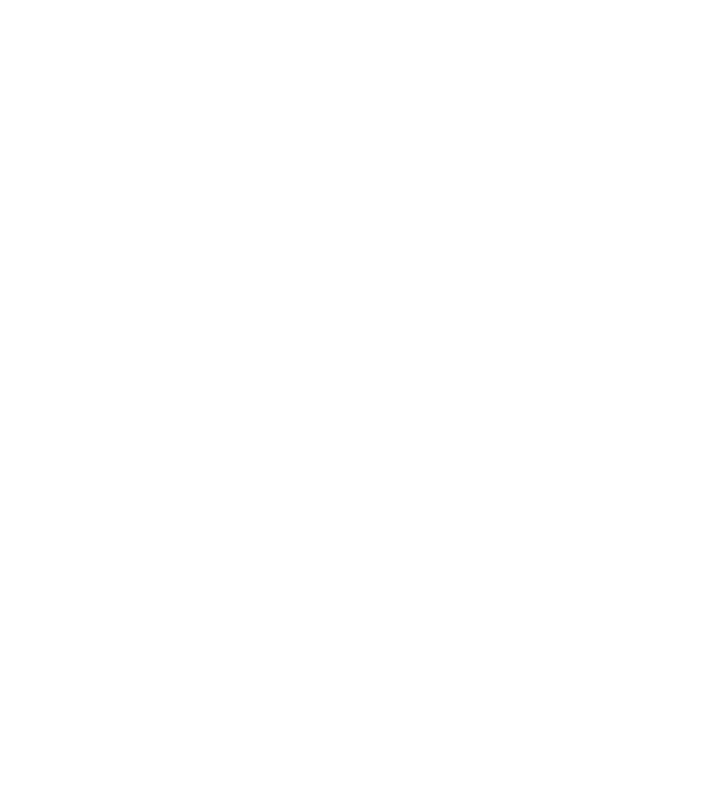
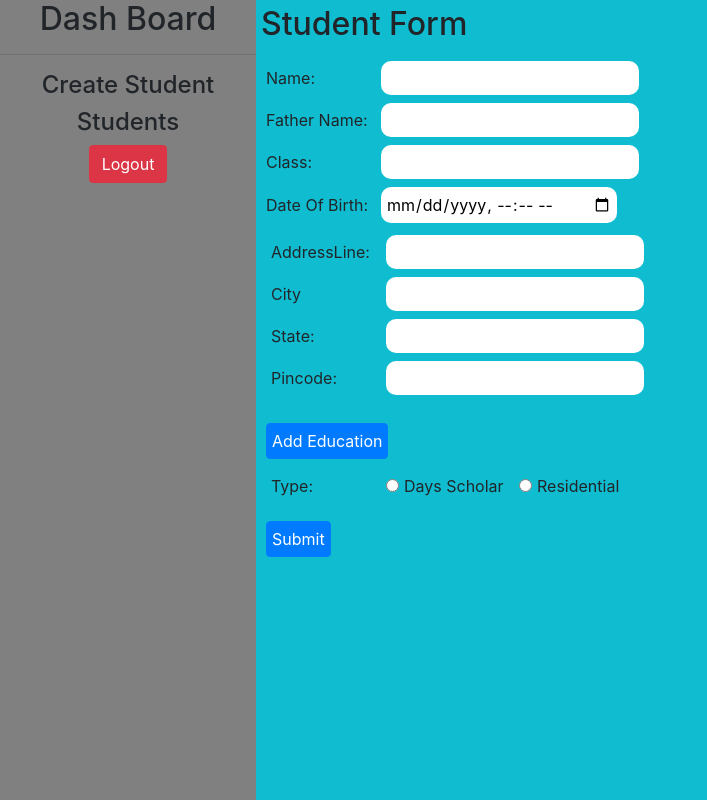
Before and after one commit to shareefsk1/api_integration, an Angular app in the folder school-project/: page /dashboard/createStudent in a window 1280 px wide. Before the commit this address led to /. Shown: the whole page, without its empty margins (0-707 px from the left). Built offline with nearby package versions, Linux system fonts and the light colour scheme.

Commit message:
forms concept with validators was added

```diff
--- /dev/null
+++ b/school-project/src/app/create-student/create-student.component.css
@@ -0,0 +1,20 @@
+*{
+    padding: 5px;
+}
+
+label{
+    display: inline-block;
+    width: 120px;
+}
+input{
+    border: 0px solid black;
+    border-radius: 10px;
+}
+
+button{
+    margin: 5px;
+}
+
+.error{
+    color: red;
+}
--- /dev/null
+++ b/school-project/src/app/create-student/create-student.component.html
@@ -0,0 +1,100 @@
+<h2>Student Form</h2>
+
+<form [formGroup]="studentForm" action="">
+    <label for="">Name:</label>
+    <input formControlName="name" type="text">
+    <br>
+
+    <label for="">Father Name:</label>
+    <input formControlName="fathername" type="text">
+    <br>
+
+    <label for="">Class:</label>
+    <input formControlName="class" type="number">
+    <br>
+
+    <label for="">Date Of Birth:</label>
+    <input formControlName="dob" type="datetime-local">
+    <br>
+
+
+    <div formGroupName="adderess">
+        <label for="">AddressLine:</label>
+        <input formControlName="addressline" type="text">
+        <br>
+
+        <label for="">City</label>
+        <input formControlName="city" type="text">
+        <br>
+
+        <label for="">State:</label>
+        <input formControlName="state" type="text">
+        <br>
+
+        <label for="">Pincode:</label>
+        <input formControlName="pincode" type="number">
+
+        <div class="error" *ngIf="studentForm.get('adderess')?.get('pincode')?.touched && studentForm.get('adderess')?.get('pincode')?.invalid ">
+            <p *ngIf="studentForm.get('adderess')?.get('pincode')?.errors?.['required']">Pincode is required</p>
+            <p *ngIf="studentForm.get('adderess')?.get('pincode')?.errors?.['min']">Pincode should min 6 digits</p>
+            <p *ngIf="studentForm.get('adderess')?.get('pincode')?.errors?.['max']">Pincode should have 6 digits only</p>
+        </div>
+        <br>
+    </div>
+
+
+    <div formArrayName="marks">
+        <div *ngFor="let mark of marksarray.controls, let i = index">
+            <div formGroupName="{{i}}">
+                <h5>Education List {{i + 1}}</h5>
+                <label for="">class:</label>
+                <input formControlName="class" type="text">
+                <br>
+
+                <label for="">year:</label>
+                <input formControlName="year" type="number">
+                <br>
+
+                <label for="">percentage:</label>
+                <input formControlName="percentage" type="number">
+
+                <div class="error" *ngIf="marksarray.controls[i].get('percentage')?.touched && marksarray.controls[i].get('percentage')?.invalid">
+                    <p *ngIf="marksarray.controls[i].get('percentage')?.errors?.['required']">Percentage is required</p>
+                    <p *ngIf="marksarray.controls[i].get('percentage')?.errors?.['min']">Percentage must graterthan 0</p>
+                    <p *ngIf="marksarray.controls[i].get('percentage')?.errors?.['max']">Percentage must lessthan 100</p>
+                </div>
+
+                <br>
+                <button (click)="delete(i)"  class="btn btn-danger">Delete</button>
+            </div>
+        </div>
+    </div>
+    <button (click)="add()" type="submit" class="btn btn-primary">Add Education</button>
+    <br>
+
+
+    <!-- Dynamic Form -->
+    <div>
+        <label for="">Type:</label>
+
+        <input type="radio" name="type" id="ds" value="busfee" formControlName="type">
+        <label for="ds">Days Scholar</label>
+
+        <input type="radio"  name="type" id="rf" value="hostelfee" formControlName="type">
+        <label for="rf">Residential</label>
+
+        <div *ngIf="studentForm.get('type')?.value == 'busfee'">
+            <label for="">Bus Fee:</label>
+            <input type="number" name="" id="" formControlName="busfee">
+        </div>
+
+        <div *ngIf="studentForm.get('type')?.value == 'hostelfee'">
+            <label for="">Hostel Fee:</label>
+            <input type="number" name="" id="" formControlName="hostelfee">
+        </div>
+
+    </div>
+
+
+    <button (click)="submit()" class="btn btn-primary">Submit</button>
+</form>
--- /dev/null
+++ b/school-project/src/app/create-student/create-student.component.ts
@@ -0,0 +1,61 @@
+import { Component } from '@angular/core';
+import { FormGroup, FormControl, FormArray, Validators } from '@angular/forms'
+
+@Component({
+  selector: 'app-create-student',
+  templateUrl: './create-student.component.html',
+  styleUrls: ['./create-student.component.css']
+})
+export class CreateStudentComponent {
+
+      public studentForm: FormGroup = new FormGroup({
+        name : new FormControl(),
+        fathername : new FormControl(),
+        class : new FormControl(),
+        dob : new FormControl(),
+
+        // nested Form
+
+        adderess : new FormGroup({
+          addressline: new FormControl(),
+          city: new FormControl(),
+          state: new FormControl(),
+          pincode: new FormControl(null,[Validators.required, Validators.min(100000), Validators.max(999999)] )
+
+        }),
+        //  Form Array
+        marks: new FormArray([]),
+
+        // Dynamic Form
+        type: new FormControl(),
+        busfee: new FormControl(),
+        hostelfee: new FormControl()
+
+      })
+
+
+
+      submit(){
+        console.log(this.studentForm)
+      }
+
+      get marksarray(){
+        return this.studentForm.get('marks') as FormArray ;
+      }
+
+
+      add(){
+        this.marksarray.push(
+          new FormGroup({
+            class: new FormControl(),
+            year: new FormControl(),
+            percentage: new FormControl(null, [Validators.required, Validators.min(0), Validators.max(100)])
+          })
+        )
+      }
+
+      delete(i:any){
+        this.marksarray.removeAt(i)
+      }
+
+}
--- a/school-project/src/app/dashboard/dashboard.component.css
+++ b/school-project/src/app/dashboard/dashboard.component.css
@@ -0,0 +1,19 @@
+.parent{
+    display: flex;
+
+}
+
+.leftside{
+    width: 20%;
+    height: 100vh;
+    background-color: gray;
+    text-align: center;
+    overflow: auto;
+}
+
+.rightside{
+    width: 80%;
+    height: 100vh;
+    background-color: rgb(16, 189, 208);
+    overflow: auto;
+}
--- a/school-project/src/app/dashboard/dashboard.component.html
+++ b/school-project/src/app/dashboard/dashboard.component.html
@@ -1 +1,17 @@
-<p>dashboard works!</p>
+<div class="parent">
+
+    <div class="leftside">
+        <h2>Dash Board</h2>
+        <hr>
+        <h4 routerLink="createStudent">Create Student</h4>
+        <h4>Students</h4>
+        <button (click)="logout()" type="submit" class="btn btn-danger">Logout</button>
+    </div>
+
+
+    <div class="rightside">
+        <router-outlet> </router-outlet>
+    </div>
+
+
+</div>
--- a/school-project/src/app/dashboard/dashboard.component.ts
+++ b/school-project/src/app/dashboard/dashboard.component.ts
@@ -1,4 +1,5 @@
 import { Component } from '@angular/core';
+import { Router } from '@angular/router';
 
 @Component({
   selector: 'app-dashboard',
@@ -7,4 +8,11 @@
 })
 export class DashboardComponent {
 
+  constructor(private _router:Router){}
+
+  logout(){
+    sessionStorage.removeItem('token');
+    this._router.navigateByUrl('/login')
+  }
+
 }
--- a/school-project/src/app/login-page/login-page.component.html
+++ b/school-project/src/app/login-page/login-page.component.html
@@ -1,20 +1,20 @@
 <div class="login">
-    <form action="">
-        <div>
+    <form [formGroup]="loginForm" action="">
+        <div class="">
             <div>
                 <label for="">Name or Email:</label>
             </div>
             <div>
-                <input type="type" placeholder="Enter your Name">
+                <input formControlName="email" type="type" placeholder="Enter your Name">
             </div>
 
             <div>
                 <label for="">Password:</label>
             </div>
             <div>
-                <input type="password" placeholder="Enter your Password">
+                <input formControlName="password" type="password" placeholder="Enter your Password">
             </div>
-            <button type="submit" class="btn btn-primary">Submit</button>
+            <button (click)="submit()" type="submit" class="btn btn-primary">Submit</button>
         </div>
     </form>
 </div>
--- a/school-project/src/app/login-page/login-page.component.ts
+++ b/school-project/src/app/login-page/login-page.component.ts
@@ -1,4 +1,7 @@
 import { Component } from '@angular/core';
+import { FormGroup, FormControl } from '@angular/forms'
+import { Router } from '@angular/router';
+import { LoginService } from '../login.service';
 
 @Component({
   selector: 'app-login-page',
@@ -7,4 +10,26 @@
 })
 export class LoginPageComponent {
 
+
+    public loginForm:FormGroup = new FormGroup({
+      email : new FormControl(),
+      password: new FormControl()
+    })
+
+    constructor(private _loginService:LoginService, private _router:Router){}
+    submit(){
+
+      console.log(this.loginForm)
+
+      this._loginService.login(this.loginForm.value).subscribe(
+        (data:any) => {
+          sessionStorage.setItem('token', data.token);
+          this._router.navigateByUrl('/dashboard');
+        },
+        (err:any) => {
+          alert('error') ;
+        }
+      )
+    }
+
 }
--- /dev/null
+++ b/school-project/src/app/login.service.ts
@@ -0,0 +1,16 @@
+import { HttpClient } from '@angular/common/http';
+import { Injectable } from '@angular/core';
+import { Observable } from 'rxjs';
+
+@Injectable({
+  providedIn: 'root'
+})
+export class LoginService {
+
+  constructor(private _httpclient:HttpClient) {
+  }
+
+  login(value:any):Observable<any>{
+  return  this._httpclient.post("https://reqres.in/api/login",value)
+  }
+}
```
Also changed, not shown: school-project/src/app/app-routing.module.ts (+6 -1 lines), school-project/src/app/app.module.ts (+11 -2 lines), 2 other files (tests, documents, lock files or other folders).
